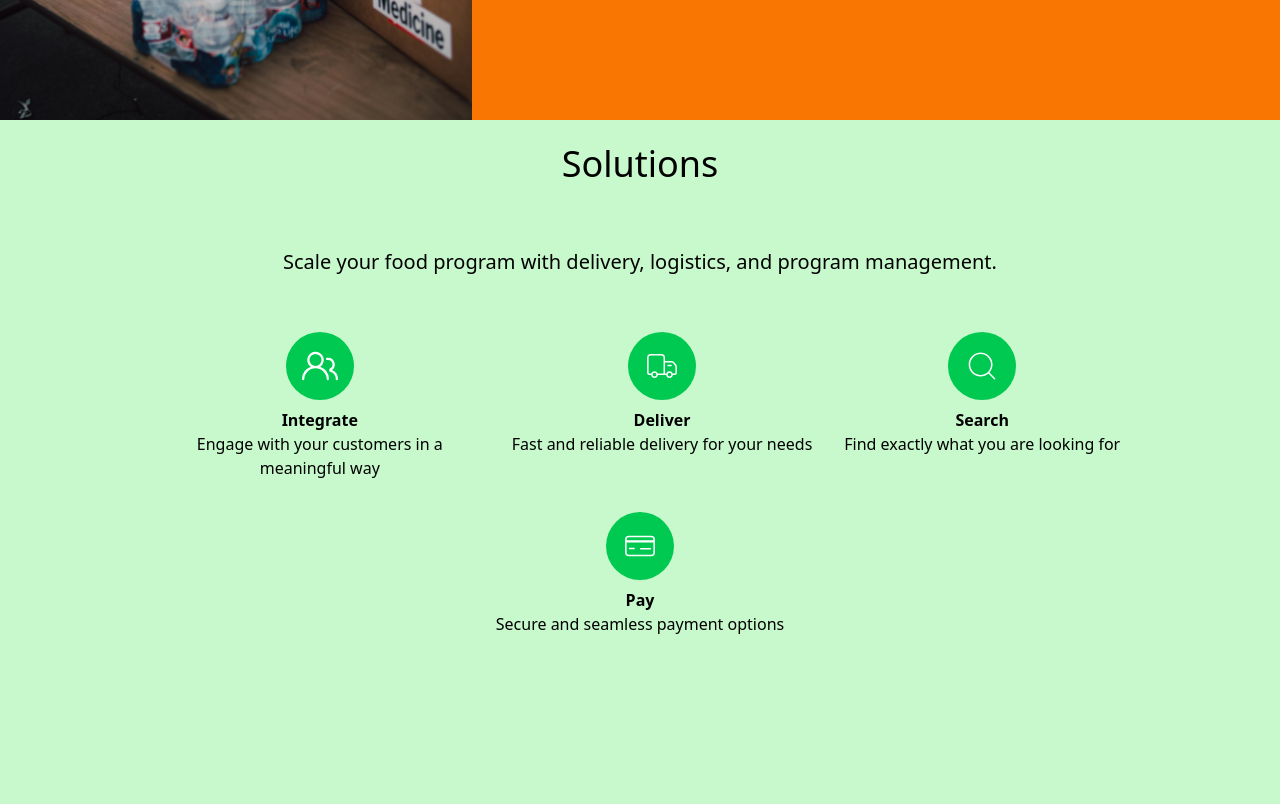
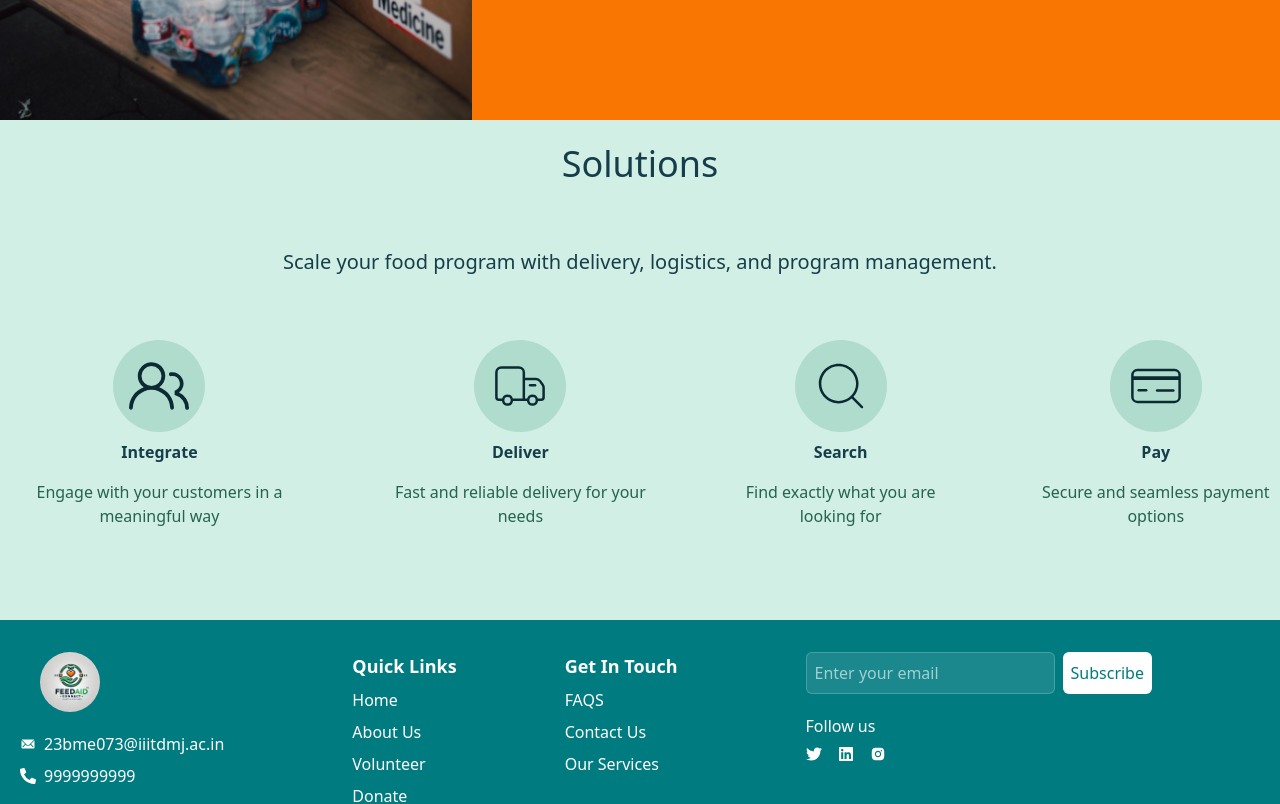
Before and after one commit to Vanshikaxxa/FeedAid_Connect, a Next.js app: page / in a window 1280 px wide. Shown: the part 660-1464 px from the top of the page. Built offline with nearby package versions, Linux system fonts and the light colour scheme.

Commit message:
sols updated

```diff
--- a/public/components/Solutions.tsx
+++ b/public/components/Solutions.tsx
@@ -4,45 +4,51 @@ import { CiDeliveryTruck, CiSearch, CiCreditCard1 } from "react-icons/ci";
 
 const Solutions = () => {
   return (
-    <div className="bg-[#c7f9cc] flex flex-col min-h-screen">
-      <h4 className="text-center text-4xl md:m-6">Solutions</h4>
+    <div className="bg-[#d1efe5] flex flex-col min-screen h-[500px]">
+      <h4 className="text-center text-[#163d4a] text-4xl md:m-6">Solutions</h4>
 
-      <div className="text-center text-xl md:m-10">
+      <div className="text-center text-xl text-[#163d4a] my-10">
         Scale your food program with delivery, logistics, and program
         management.
       </div>
 
-      <div className="flex justify-center flex-wrap gap-8 my-4">
+      <div className="flex justify-center gap-18 my-6">
         <div className="flex flex-col items-center text-center max-w-xs">
-          <div className="p-4 bg-green-500 rounded-full">
-            <GoPeople className="text-4xl text-white" />
+          <div className="p-4 bg-[#b0dccd] rounded-full">
+            <GoPeople className="text-6xl text-[#0b2a33]" />
           </div>
-          <h3 className="mt-2 font-semibold">Integrate</h3>
-          <p>Engage with your customers in a meaningful way</p>
+          <h3 className="mt-2 font-semibold text-[#163d4a] my-4">Integrate</h3>
+          <p className="text-[#26634e]">
+            Engage with your customers in a meaningful way
+          </p>
         </div>
 
         <div className="flex flex-col items-center text-center max-w-xs">
-          <div className="p-4 bg-green-500 rounded-full">
-            <CiDeliveryTruck className="text-4xl text-white" />
+          <div className="p-4 bg-[#b0dccd] rounded-full">
+            <CiDeliveryTruck className="text-6xl text-[#0b2a33]" />
           </div>
-          <h3 className="mt-2 font-semibold">Deliver</h3>
-          <p>Fast and reliable delivery for your needs</p>
+          <h3 className="mt-2 font-semibold text-[#163d4a] my-4">Deliver</h3>
+          <p className="text-[#26634e]">
+            Fast and reliable delivery for your needs
+          </p>
         </div>
 
         <div className="flex flex-col items-center text-center max-w-xs">
-          <div className="p-4 bg-green-500 rounded-full">
-            <CiSearch className="text-4xl text-white" />
+          <div className="p-4 bg-[#b0dccd] rounded-full">
+            <CiSearch className="text-6xl text-[#0b2a33]" />
           </div>
-          <h3 className="mt-2 font-semibold">Search</h3>
-          <p>Find exactly what you are looking for</p>
+          <h3 className="mt-2 font-semibold text-[#163d4a] my-4">Search</h3>
+          <p className="text-[#26634e]">
+            Find exactly what you are looking for
+          </p>
         </div>
 
         <div className="flex flex-col items-center text-center max-w-xs">
-          <div className="p-4 bg-green-500 rounded-full">
-            <CiCreditCard1 className="text-4xl text-white" />
+          <div className="p-4 bg-[#b0dccd] rounded-full">
+            <CiCreditCard1 className="text-6xl text-[#0b2a33]" />
           </div>
-          <h3 className="mt-2 font-semibold">Pay</h3>
-          <p>Secure and seamless payment options</p>
+          <h3 className="mt-2 font-semibold text-[#163d4a] my-4">Pay</h3>
+          <p className="text-[#26634e]">Secure and seamless payment options</p>
         </div>
       </div>
     </div>
```
